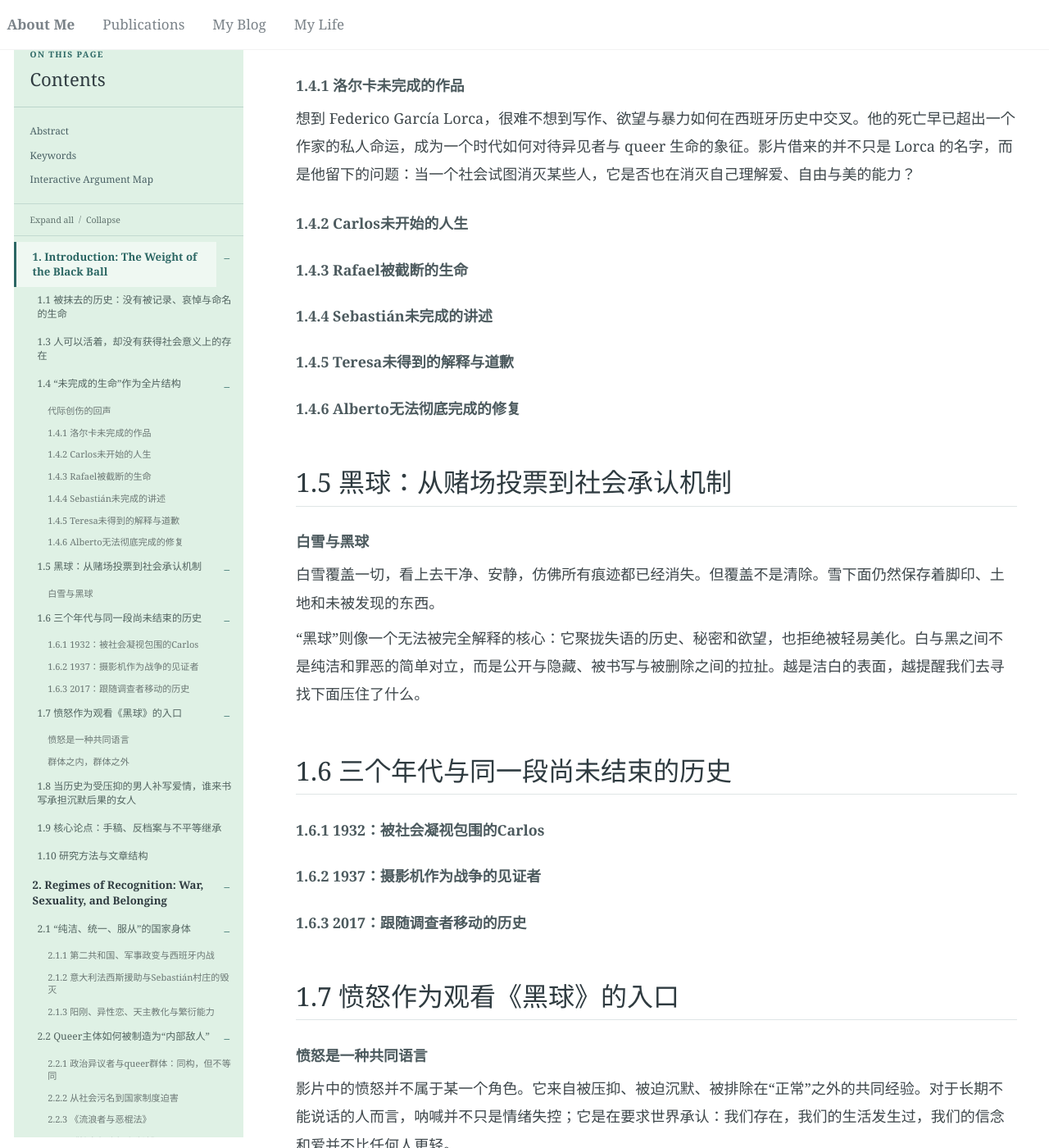
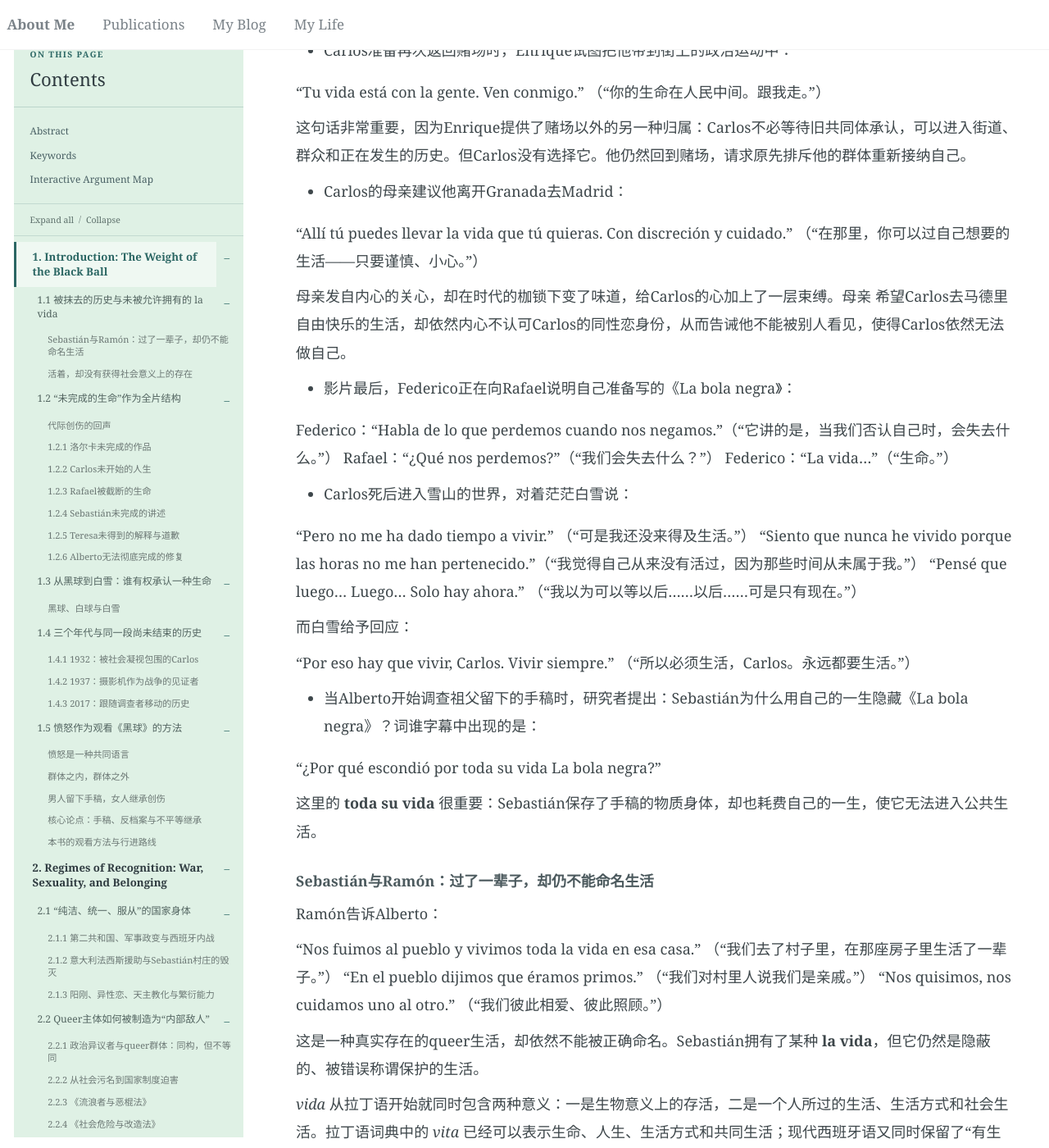
Before and after one commit to Cathylixi/Cathylixi.github.io, a Jekyll site: the page built from _posts/2026-11-10-la-bola-negra-review.md, in a window 1280 px wide and 1400 px high, scrolled down 2922 px. Shown: the whole window at 82% size. Built offline with Jekyll 4.4.1, drawn with Linux system fonts in a browser that asks for light colours; nearby versions of some CDN libraries; some of the changed text lies outside the part shown.

Commit message:
Publish La Bola Negra from Google Docs

```diff
--- a/_posts/2026-11-10-la-bola-negra-review.md
+++ b/_posts/2026-11-10-la-bola-negra-review.md
@@ -38,7 +38,7 @@ visualization_title: "《黑球》动态关系星图"
 
 ## 1. Introduction: The Weight of the Black Ball
 
-### 1.1 被抹去的历史：没有被记录、哀悼与命名的生命
+### 1.1 被抹去的历史与未被允许拥有的 la vida
 
 - 《La bola negra》是一部关于历史抹除的电影；
 
@@ -52,15 +52,85 @@ visualization_title: "《黑球》动态关系星图"
 
 - 最后提出“社会存在”的问题。
 
-《黑球 La Bola Negra》是一部关于西班牙内战所导致的历史抹除的电影，讲述了三个不同的同性恋群体在不同社会时间中的不同处境，从而是否面对自己，是否真的“La Vida”，是否脱离宏大叙事，是否接纳自己，是否真正自由的故事，同时这部电影也通过一些隐喻定义了什么是自由以及什么是生命。
+《黑球》（La Bola Negra）是一部关于历史抹除的电影。
 
-历史波澜壮阔，乃伟大的史诗作品。人类从海中来到陆地，
+1936年夏天，费德里科·加西亚·洛尔卡在格拉纳达郊外被枪杀，遗骨至今无下落。他身后留下一部未竟的剧本《黑球》。黑球是俱乐部入会投票用的：一旦有人往票箱里投下一颗黑球，你便被拒之门外。九十年后，这部仅存数页的残稿被搬上了银幕。
 
-### 1.3 人可以活着，却没有获得社会意义上的存在
+影片以西班牙内战及其漫长余波为背景，讲述三个时代的同性恋者如何在不同的社会秩序中面对欲望、身份与归属。**借助黑球、白球与白雪等反复出现的意象，电影试图重新定义什么是生命，什么是自由**。在动荡的时代里，活下来是否就等于真正活过？一个人能否脱离战争、阶级、家庭与国家的宏大叙事，仅凭自己的名字接纳自我？而社会施予的接纳，又是否等同于真正的自由？
+
+为了延续自身，人类建立了规则、城市与国家，凭此在残酷的世界中生存下来。沿着这条路回望，文明的演化显得波澜壮阔而浪漫。然而，整体的强大并不意味着每一个具体的人都能获得幸福。宏大的历史只记录了人类如何求生，却并不在意组成人类的“人”是以何种姿态活着。
+
+- 过渡段？
+
+影片的中心我相信是la vida。这个词以及词的变体在影片中出现过很多次。xxxxx场景下，xxxx场景下（概括这七种）。《黑球》用了一整部电影来反复区分 estar vivo（处于活着的状态）、sobrevivir（幸存）与 vivir / la vida（真正拥有自己的生活）。
+
+- Carlos被赌场投出黑球后，朋友们问他为什么被拒绝。男友（？）Enrique得知他被指认为同性恋后说：
+
+“A mí me da igual lo que seas, Carlos.” （“我不在乎你是什么，Carlos。我只想活。”）
+“Yo solo quiero vivir.” （加中文）
+“Ya no quiero dormir. Ya quiero vivir.” （加中文）
+
+这里第一次明确建立了 **dormir / vivir——沉睡与生活** 的对立。
+
+- Carlos准备再次返回赌场时，Enrique试图把他带到街上的政治运动中：
+
+“Tu vida está con la gente. Ven conmigo.” （“你的生命在人民中间。跟我走。”）
+
+这句话非常重要，因为Enrique提供了赌场以外的另一种归属：Carlos不必等待旧共同体承认，可以进入街道、群众和正在发生的历史。但Carlos没有选择它。他仍然回到赌场，请求原先排斥他的群体重新接纳自己。
+
+- Carlos的母亲建议他离开Granada去Madrid：
+
+“Allí tú puedes llevar la vida que tú quieras. Con discreción y cuidado.” （“在那里，你可以过自己想要的生活——只要谨慎、小心。”）
+
+母亲发自内心的关心，却在时代的枷锁下变了味道，给Carlos的心加上了一层束缚。母亲 希望Carlos去马德里自由快乐的生活，却依然内心不认可Carlos的同性恋身份，从而告诫他不能被别人看见，使得Carlos依然无法做自己。
+
+- 影片最后，Federico正在向Rafael说明自己准备写的《La bola negra》：
+
+Federico：“Habla de lo que perdemos cuando nos negamos.”（“它讲的是，当我们否认自己时，会失去什么。”）
+Rafael：“¿Qué nos perdemos?”（“我们会失去什么？”）
+Federico：“La vida…”（“生命。”）
+
+- Carlos死后进入雪山的世界，对着茫茫白雪说：
+
+“Pero no me ha dado tiempo a vivir.” （“可是我还没来得及生活。”）
+“Siento que nunca he vivido porque las horas no me han pertenecido.”（“我觉得自己从来没有活过，因为那些时间从未属于我。”）
+“Pensé que luego… Luego… Solo hay ahora.” （“我以为可以等以后……以后……可是只有现在。”）
+
+而白雪给予回应：
+
+“Por eso hay que vivir, Carlos. Vivir siempre.” （“所以必须生活，Carlos。永远都要生活。”）
+
+- 当Alberto开始调查祖父留下的手稿时，研究者提出：Sebastián为什么用自己的一生隐藏《La bola negra》？词谁字幕中出现的是：
+
+“¿Por qué escondió por toda su vida La bola negra?”
+
+这里的 **toda su vida** 很重要：Sebastián保存了手稿的物质身体，却也耗费自己的一生，使它无法进入公共生活。
+
+#### Sebastián与Ramón：过了一辈子，却仍不能命名生活
+
+Ramón告诉Alberto：
+
+“Nos fuimos al pueblo y vivimos toda la vida en esa casa.” （“我们去了村子里，在那座房子里生活了一辈子。”）
+“En el pueblo dijimos que éramos primos.” （“我们对村里人说我们是亲戚。”）
+“Nos quisimos, nos cuidamos uno al otro.” （“我们彼此相爱、彼此照顾。”）
+
+这是一种真实存在的queer生活，却依然不能被正确命名。Sebastián拥有了某种 **la vida**，但它仍然是隐蔽的、被错误称谓保护的生活。
+
+*vida* 从拉丁语开始就同时包含两种意义：一是生物意义上的存活，二是一个人所过的生活、生活方式和社会生活。拉丁语词典中的 *vita* 已经可以表示生命、人生、生活方式和共同生活；现代西班牙语又同时保留了“有生命”“生存”“生活方式”“社会生活、政治生活、性生活”“一个人的一生”以及“关于一个人的生命叙述”等含义
+
+身体还活着吗？
+
+他过着怎样的生活？
+
+这是不是属于他自己的生活？
+
+他的生命能否成为一段被讲述的历史？
+
+#### 活着，却没有获得社会意义上的存在
 
 不被承认并不等于不存在，但长期的不被承认，会让一个人无法在公共历史中找到自己的位置。于是，私人记忆只能承担本应由社会共同承担的重量。
 
-### 1.4 “未完成的生命”作为全片结构
+### 1.2 “未完成的生命”作为全片结构
 
 #### 代际创伤的回声
 
@@ -70,37 +140,37 @@ Sebastián 所承受的并不完全是他自己的记忆。到了祖孙三代之
 
 希腊神话不断把个人命运放进更长的时间之中：创伤重复，名字更换，后来者以为自己面对的是新的困境，却再次走进旧的结构。《La bola negra》也有这样的神话感。它并没有把历史封存在过去，而是让过去在当代人的身体与关系中重新出现。
 
-#### 1.4.1 洛尔卡未完成的作品
+#### 1.2.1 洛尔卡未完成的作品
 
 想到 Federico García Lorca，很难不想到写作、欲望与暴力如何在西班牙历史中交叉。他的死亡早已超出一个作家的私人命运，成为一个时代如何对待异见者与 queer 生命的象征。影片借来的并不只是 Lorca 的名字，而是他留下的问题：当一个社会试图消灭某些人，它是否也在消灭自己理解爱、自由与美的能力？
 
-#### 1.4.2 Carlos未开始的人生
+#### 1.2.2 Carlos未开始的人生
 
-#### 1.4.3 Rafael被截断的生命
+#### 1.2.3 Rafael被截断的生命
 
-#### 1.4.4 Sebastián未完成的讲述
+#### 1.2.4 Sebastián未完成的讲述
 
-#### 1.4.5 Teresa未得到的解释与道歉
+#### 1.2.5 Teresa未得到的解释与道歉
 
-#### 1.4.6 Alberto无法彻底完成的修复
+#### 1.2.6 Alberto无法彻底完成的修复
 
-### 1.5 黑球：从赌场投票到社会承认机制
+### 1.3 从黑球到白雪：谁有权承认一种生命
 
-#### 白雪与黑球
+#### 黑球、白球与白雪
 
 白雪覆盖一切，看上去干净、安静，仿佛所有痕迹都已经消失。但覆盖不是清除。雪下面仍然保存着脚印、土地和未被发现的东西。
 
 “黑球”则像一个无法被完全解释的核心：它聚拢失语的历史、秘密和欲望，也拒绝被轻易美化。白与黑之间不是纯洁和罪恶的简单对立，而是公开与隐藏、被书写与被删除之间的拉扯。越是洁白的表面，越提醒我们去寻找下面压住了什么。
 
-### 1.6 三个年代与同一段尚未结束的历史
+### 1.4 三个年代与同一段尚未结束的历史
 
-#### 1.6.1 1932：被社会凝视包围的Carlos
+#### 1.4.1 1932：被社会凝视包围的Carlos
 
-#### 1.6.2 1937：摄影机作为战争的见证者
+#### 1.4.2 1937：摄影机作为战争的见证者
 
-#### 1.6.3 2017：跟随调查者移动的历史
+#### 1.4.3 2017：跟随调查者移动的历史
 
-### 1.7 愤怒作为观看《黑球》的入口
+### 1.5 愤怒作为观看《黑球》的方法
 
 #### 愤怒是一种共同语言
 
@@ -114,15 +184,15 @@ Sebastián 所承受的并不完全是他自己的记忆。到了祖孙三代之
 
 这让影片里的关系始终带着张力。角色们寻找的不只是同类，而是一种能够容纳矛盾的共同体：允许人既继承历史，也怀疑历史；既渴望被接纳，也保留离开的自由。真正的归属并不是取消差异，而是不再用差异决定谁值得被记住。
 
-### 1.8 当历史为受压抑的男人补写爱情，谁来书写承担沉默后果的女人
+#### 男人留下手稿，女人继承创伤
 
-### 1.9 核心论点：手稿、反档案与不平等继承
+#### 核心论点：手稿、反档案与不平等继承
 
 电影结束之后，真正留下来的不是一个已经解决的谜，而是一种观看历史的方式：去注意缺席的人、没有名字的感情，以及被“正常叙事”轻轻略过的生命。记忆无法让伤害从未发生，但记忆至少能拒绝第二次抹除。
 
 > 黑球仍然在那里。重要的不是把它变白，而是终于愿意承认它的重量。
 
-### 1.10 研究方法与文章结构
+#### 本书的观看方法与行进路线
 
 本文将镜头、声音、空间与物件细读分配到各章，并以情感档案、后记忆、女性主义愤怒与 queer 情动理论连接影片的历史、形式与代际伦理。
 
```
